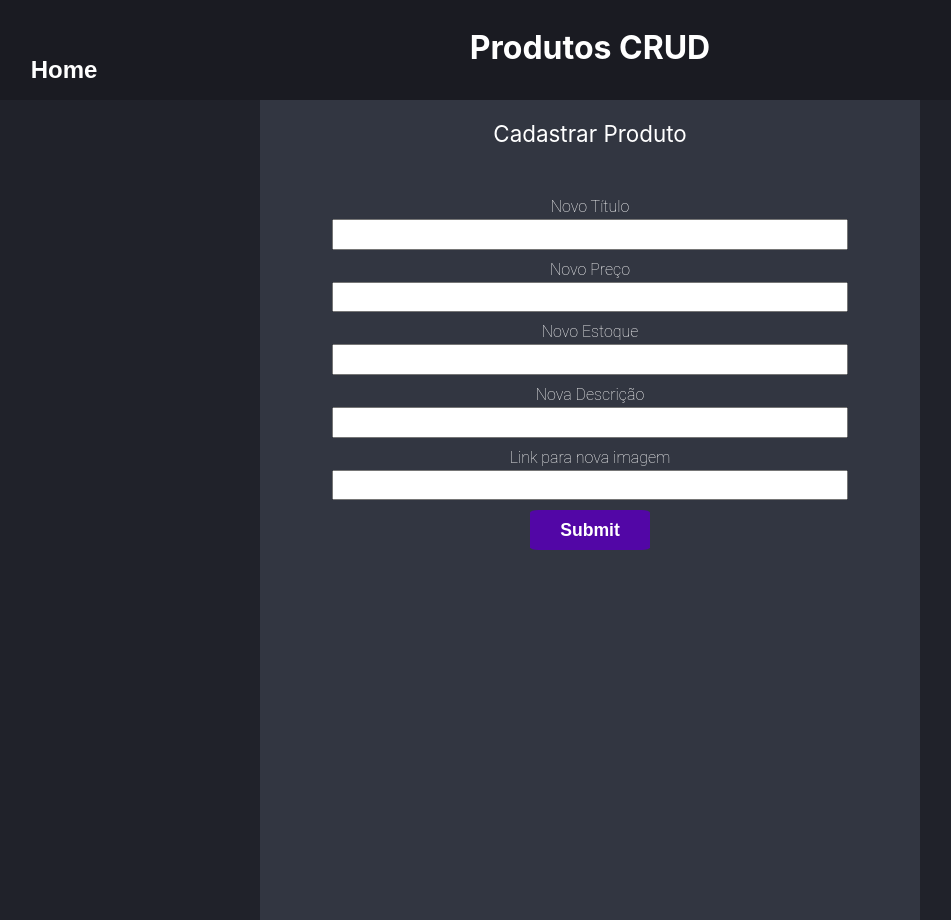
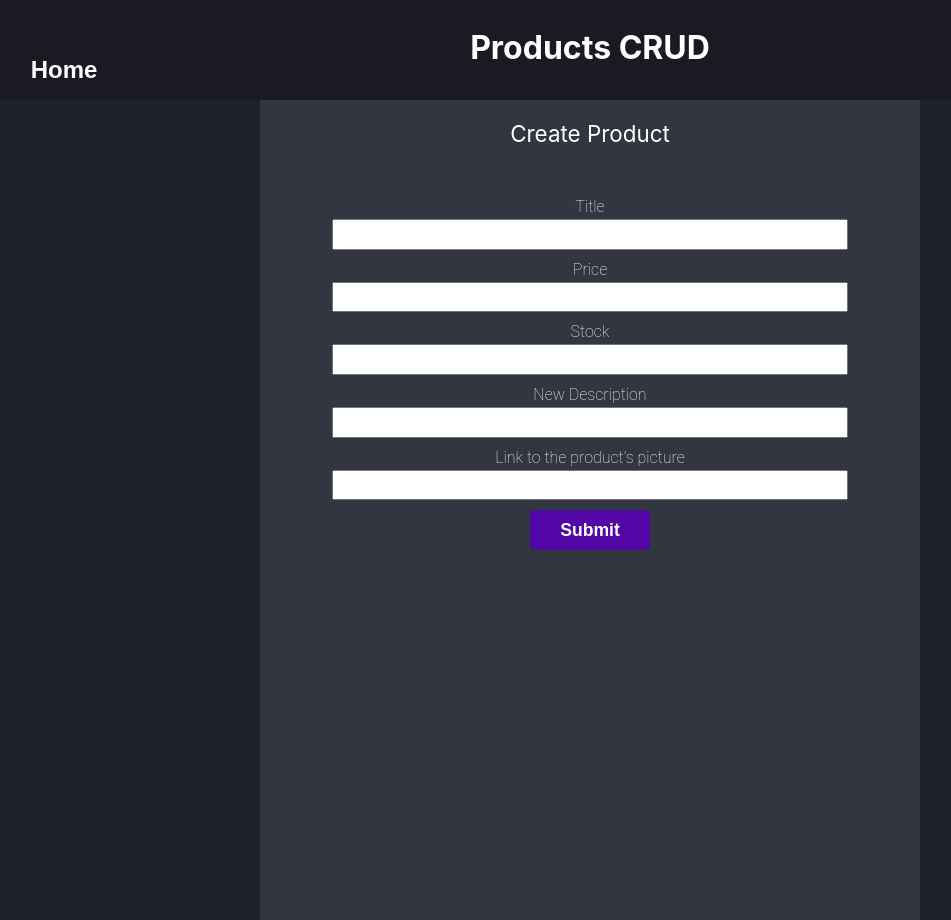
Before and after one commit to JoaoP12/Products-CRUD, a React (Create React App) app in the folder client/: page /create/product in a window 1280 px wide. Shown: the whole page, without its empty margins (50-1001 px from the left). Built offline with nearby package versions, Linux system fonts and the light colour scheme.

Commit message:
Translated labels and headings to english

```diff
--- a/client/src/components/App.js
+++ b/client/src/components/App.js
@@ -11,7 +11,7 @@ function App() {
       <header>
         <div className="header">
           <div className="home-button"><a href="/"><p>Home</p></a></div>
-          <div className="title"><h1>Produtos CRUD</h1></div>
+          <div className="title"><h1>Products CRUD</h1></div>
         </div>
       </header>
 
--- a/client/src/components/CreateProduct.js
+++ b/client/src/components/CreateProduct.js
@@ -24,19 +24,19 @@ function CreateProduct() {
     <div>
       <section className="body">
         <div className="create-page">
-          <h2>Cadastrar Produto</h2>
+          <h2>Create Product</h2>
           <form>
-            <label htmlFor="title_field">Novo Título</label>
+            <label htmlFor="title_field">Title</label>
             <input type="text" id="title_field" className="form-field" onChange={(e)=>{setTitle(e.target.value);}} />
-            <label htmlFor="price_field">Novo Preço</label>
+            <label htmlFor="price_field">Price</label>
             <input type="text" id="price_field" className="form-field" onChange={(e)=>{setPrice(e.target.value);}} />
-            <label htmlFor="stock_field">Novo Estoque</label>
+            <label htmlFor="stock_field">Stock</label>
             <input type="text" id="stock_field" className="form-field" onChange={(e)=>{setStock(e.target.value);}} />
-            <label htmlFor="stock_field">Nova Descrição</label>
+            <label htmlFor="stock_field">New Description</label>
             <input type="text" id="description_field" className="form-field" onChange={(e)=>{setDescription(e.target.value);}} />
-            <label htmlFor="img_link_field">Link para nova imagem</label>
+            <label htmlFor="img_link_field">Link to the product's picture</label>
             <input type="text" id="img_link_field" className="form-field" onChange={(e)=>{setLink(e.target.value);}} />
-            <input type="submit" defaultValue="Criar" id="submit_button" onClick={submitProduct} />
+            <input type="submit" defaultValue="Create" id="submit_button" onClick={submitProduct} />
           </form>
         </div>
       </section>
--- a/client/src/components/EditProduct.js
+++ b/client/src/components/EditProduct.js
@@ -37,20 +37,20 @@ function EditProduct() {
             <div className="product-info">
               <h1>{product.title}</h1>
               <h2>R$ {product.price}</h2>
-              <h3>Estoque: {product.stock}</h3>
+              <h3>Stock: {product.stock}</h3>
               <p>{product.description}</p>
             </div>
             <div className="edit-side">
             <form>
-                <label htmlFor="title_field">Novo Título</label>
+                <label htmlFor="title_field">New Title</label>
                 <input type="text" id="title_field" className="form-field" onChange={(e)=>setTitle(e.target.value)} />
-                <label htmlFor="price_field">Novo Preço</label>
+                <label htmlFor="price_field">New Price</label>
                 <input type="text" id="price_field" className="form-field" onChange={(e)=>setPrice(e.target.value)} />
-                <label htmlFor="stock_field">Novo Estoque</label>
+                <label htmlFor="stock_field">New Stock</label>
                 <input type="text" id="stock_field" className="form-field" onChange={(e)=>setStock(e.target.value)} />
-                <label htmlFor="stock_field">Nova Descrição</label>
+                <label htmlFor="stock_field">New Description</label>
                 <input type="text" id="description_field" className="form-field" onChange={(e)=>setDescription(e.target.value)} />
-                <label htmlFor="img_link_field">Link para nova imagem</label>
+                <label htmlFor="img_link_field">Link to the new picture</label>
                 <input type="text" id="img_link_field" className="form-field" onChange={(e)=>setImgLink(e.target.value)} />
                 <input type="submit" defaultValue="Alterar" id="submit_button" onClick={()=> {
                   updateProduct();
--- a/client/src/components/HomePage.js
+++ b/client/src/components/HomePage.js
@@ -25,7 +25,7 @@ function HomePage () {
             <li>
               <div className="add-product-container">
                 <a href="/create/product"><div id="add-product" /></a>
-                <h2>Adicionar Produto</h2>
+                <h2>Add product</h2>
               </div>
             </li>
             {
--- a/client/src/components/Product.js
+++ b/client/src/components/Product.js
@@ -26,7 +26,7 @@ function Product (){
                     <div className="info-side">
                         <h1>{product.title}</h1>
                         <h2>R$ {product.price}</h2>
-                        <h3>Estoque: {product.stock}</h3>
+                        <h3>Stock: {product.stock}</h3>
                         <p>{product.description}</p>
                     </div>
                 </div>
```
Also changed, not shown: 1 other file (tests, documents, lock files or other folders).
